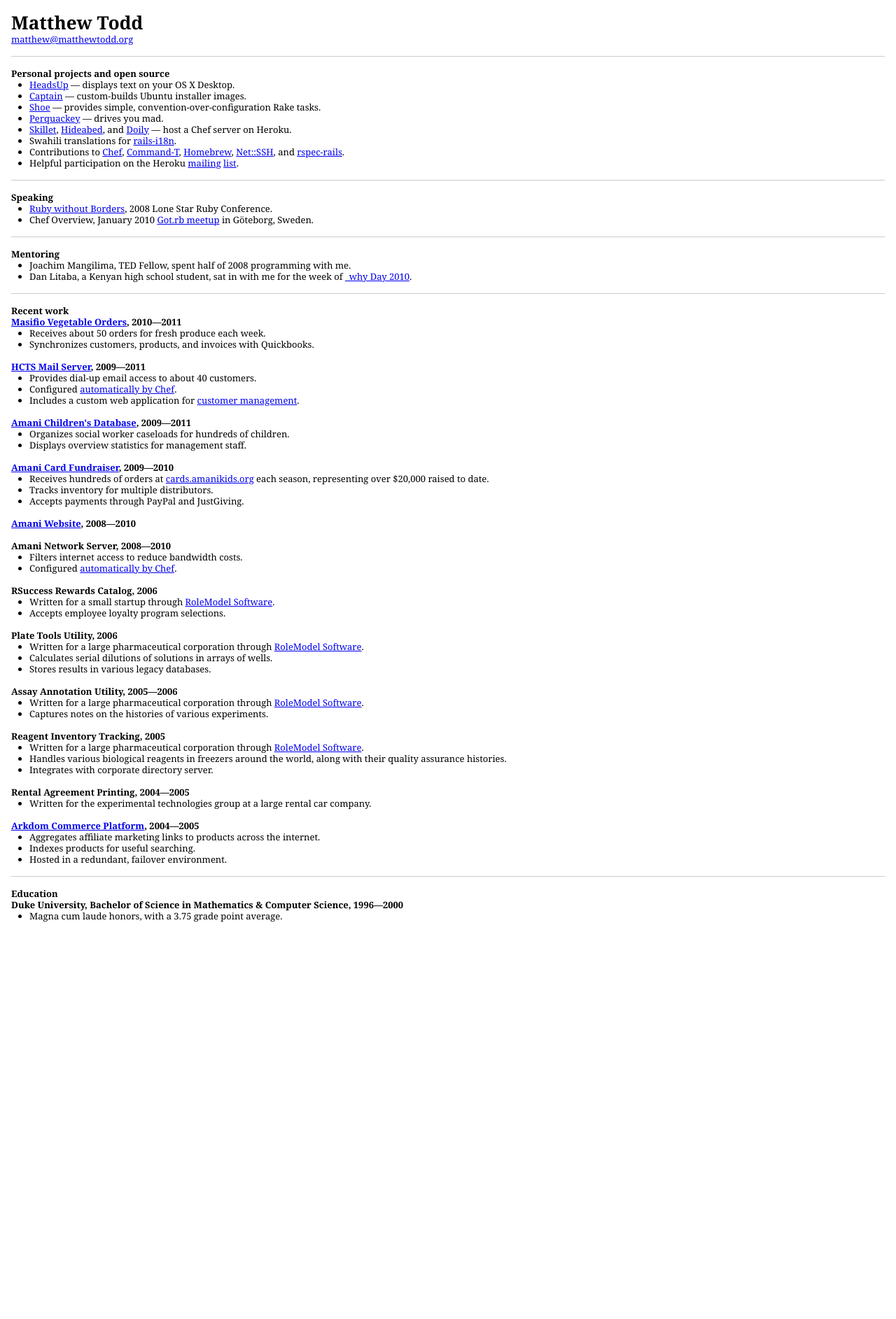
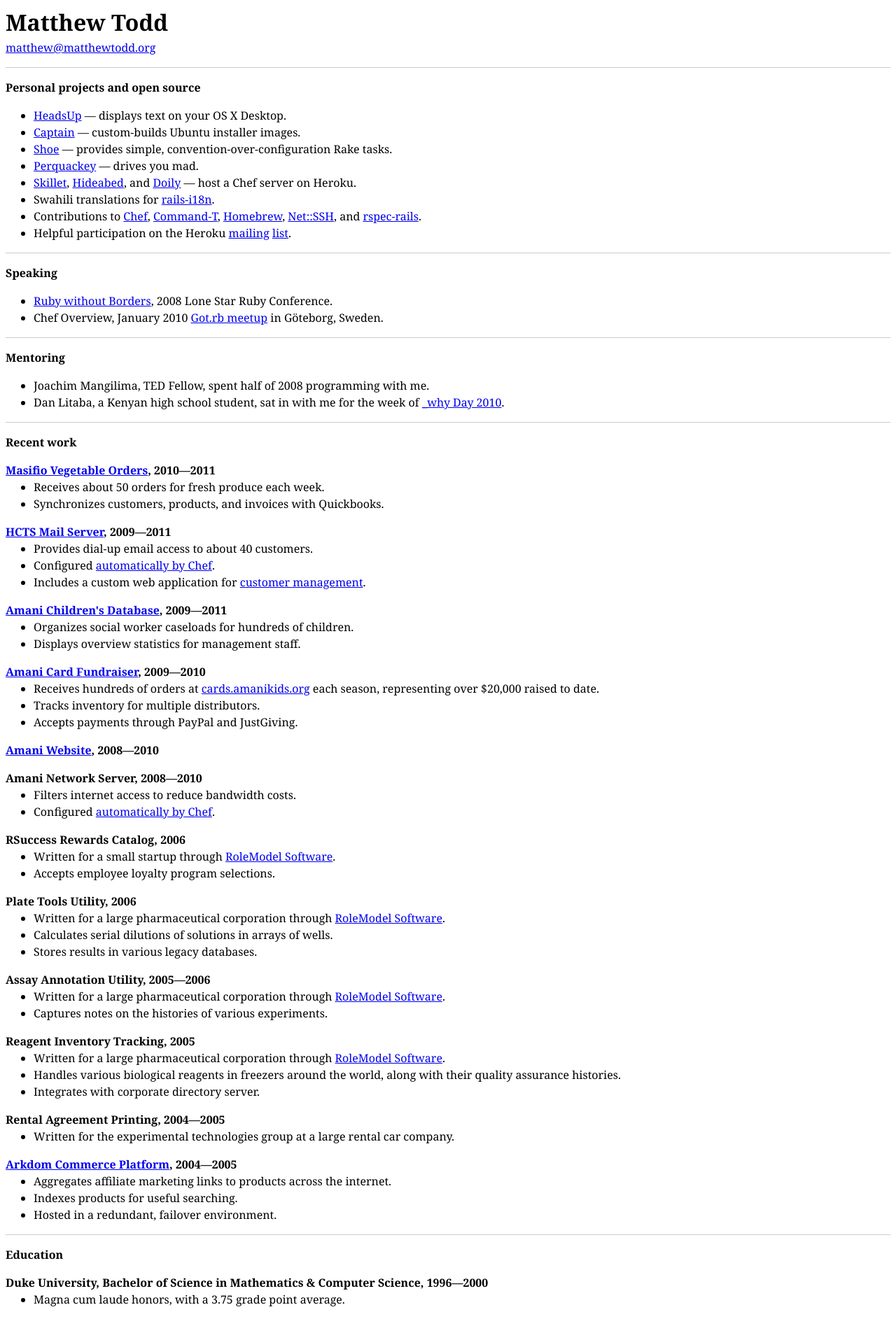
Before and after one commit to matthewtodd/matthewtodd.github.io, a Jekyll site: the page app/resume.html, which Jekyll copies as it is, in a window 1280 px wide. Shown: the whole page at 70% size. Built offline with Jekyll 4.4.1, drawn with Linux system fonts in a browser that asks for light colours; before the commit the page ends 1333 px from its top, so only the background shows below that.

Commit message:
Inline the styles we care about.

```diff
--- a/app/resume.html
+++ b/app/resume.html
@@ -4,8 +4,49 @@
     <meta charset="utf-8">
     <meta http-equiv="X-UA-Compatible" content="IE=edge,chrome=1">
     <title>Matthew Todd &mdash; Resume</title>
-    <link rel="stylesheet" href="/stylesheets/style.css">
-    <link rel="stylesheet" href="/stylesheets/resume.css">
+    <style>
+      * {
+        font-family: Georgia, serif;
+        line-height: 1.5em;
+      }
+
+      h1, hgroup, section, ul {
+        margin: 0 0 1em 0;
+      }
+
+      header h1 {
+        font-size: 2em;
+      }
+
+      hgroup h1 {
+        margin: 0;
+      }
+
+      hgroup h2 {
+        font-size: 1em;
+        font-weight: normal;
+        margin: 0;
+      }
+
+      section {
+        border-top: 1px solid #ccc;
+        padding-top: 1em;
+      }
+
+      section h1 {
+        font-size: 1em;
+      }
+
+      section section {
+        border-top: none;
+        padding-top: 0;
+      }
+
+      section section h1 {
+        font-size: 1em;
+        margin: 0;
+      }
+    </style>
     <!--[if lt IE 9]>
     <script src="http://html5shim.googlecode.com/svn/trunk/html5.js"></script>
     <![endif]-->
--- a/app/stylesheets/resume.css
+++ /dev/null
@@ -1,35 +0,0 @@
-body, select, input, textarea {
-  font-family: Georgia, serif;
-}
-
-body {
-  margin: 1.231em;
-}
-
-h2, h3, h4, h5, h6 { font-weight: normal; }
-
-hgroup, section, ul {
-  margin-bottom: 1.231em;
-}
-
-header hgroup h1 {
-  font-size: 2em;
-}
-
-section hgroup h1 {
-  font-size: 1.5em;
-}
-
-section {
-  border-top: 1px solid #ccc;
-  padding-top: 1.231em;
-}
-
-section section {
-  border-top: none;
-  padding-top: 0;
-}
-
-@media print {
-  a.self[href]:after { content: "" }
-}
--- a/app/stylesheets/style.css
+++ /dev/null
@@ -1,260 +0,0 @@
-/**
- * HTML5 ✰ Boilerplate
- *
- * style.css contains a reset, font normalization and some base styles.
- *
- * Credit is left where credit is due.
- * Much inspiration was taken from these projects:
- * - yui.yahooapis.com/2.8.1/build/base/base.css
- * - camendesign.com/design/
- * - praegnanz.de/weblog/htmlcssjs-kickstart
- */
-
-
-/**
- * html5doctor.com Reset Stylesheet (Eric Meyer's Reset Reloaded + HTML5 baseline)
- * v1.6.1 2010-09-17 | Authors: Eric Meyer & Richard Clark
- * html5doctor.com/html-5-reset-stylesheet/
- */
-
-html, body, div, span, object, iframe,
-h1, h2, h3, h4, h5, h6, p, blockquote, pre,
-abbr, address, cite, code, del, dfn, em, img, ins, kbd, q, samp,
-small, strong, sub, sup, var, b, i, dl, dt, dd, ol, ul, li,
-fieldset, form, label, legend,
-table, caption, tbody, tfoot, thead, tr, th, td,
-article, aside, canvas, details, figcaption, figure,
-footer, header, hgroup, menu, nav, section, summary,
-time, mark, audio, video {
-  margin: 0;
-  padding: 0;
-  border: 0;
-  font-size: 100%;
-  font: inherit;
-  vertical-align: baseline;
-}
-
-article, aside, details, figcaption, figure,
-footer, header, hgroup, menu, nav, section {
-  display: block;
-}
-
-blockquote, q { quotes: none; }
-
-blockquote:before, blockquote:after,
-q:before, q:after { content: ""; content: none; }
-
-ins { background-color: #ff9; color: #000; text-decoration: none; }
-
-mark { background-color: #ff9; color: #000; font-style: italic; font-weight: bold; }
-
-del { text-decoration: line-through; }
-
-abbr[title], dfn[title] { border-bottom: 1px dotted; cursor: help; }
-
-table { border-collapse: collapse; border-spacing: 0; }
-
-hr { display: block; height: 1px; border: 0; border-top: 1px solid #ccc; margin: 1em 0; padding: 0; }
-
-input, select { vertical-align: middle; }
-
-
-/**
- * Font normalization inspired by YUI Library's fonts.css: developer.yahoo.com/yui/
- */
-
-body { font:13px/1.231 sans-serif; *font-size:small; } /* Hack retained to preserve specificity */
-select, input, textarea, button { font:99% sans-serif; }
-
-/* Normalize monospace sizing:
-   en.wikipedia.org/wiki/MediaWiki_talk:Common.css/Archive_11#Teletype_style_fix_for_Chrome */
-pre, code, kbd, samp { font-family: monospace, sans-serif; }
-
-
-/**
- * Minimal base styles.
- */
-
-/* Always force a scrollbar in non-IE */
-html { overflow-y: scroll; }
-
-/* Accessible focus treatment: people.opera.com/patrickl/experiments/keyboard/test */
-a:hover, a:active { outline: none; }
-
-ul, ol { margin-left: 2em; }
-ol { list-style-type: decimal; }
-
-/* Remove margins for navigation lists */
-nav ul, nav li { margin: 0; list-style:none; list-style-image: none; }
-
-small { font-size: 85%; }
-strong, th { font-weight: bold; }
-
-td { vertical-align: top; }
-
-/* Set sub, sup without affecting line-height: gist.github.com/413930 */
-sub, sup { font-size: 75%; line-height: 0; position: relative; }
-sup { top: -0.5em; }
-sub { bottom: -0.25em; }
-
-pre {
-  /* www.pathf.com/blogs/2008/05/formatting-quoted-code-in-blog-posts-css21-white-space-pre-wrap/ */
-  white-space: pre; white-space: pre-wrap; word-wrap: break-word;
-  padding: 15px;
-}
-
-textarea { overflow: auto; } /* www.sitepoint.com/blogs/2010/08/20/ie-remove-textarea-scrollbars/ */
-
-.ie6 legend, .ie7 legend { margin-left: -7px; }
-
-/* Align checkboxes, radios, text inputs with their label by: Thierry Koblentz tjkdesign.com/ez-css/css/base.css  */
-input[type="radio"] { vertical-align: text-bottom; }
-input[type="checkbox"] { vertical-align: bottom; }
-.ie7 input[type="checkbox"] { vertical-align: baseline; }
-.ie6 input { vertical-align: text-bottom; }
-
-/* Hand cursor on clickable input elements */
-label, input[type="button"], input[type="submit"], input[type="image"], button { cursor: pointer; }
-
-/* Webkit browsers add a 2px margin outside the chrome of form elements */
-button, input, select, textarea { margin: 0; }
-
-/* Colors for form validity */
-input:valid, textarea:valid   {  }
-input:invalid, textarea:invalid {
-   border-radius: 1px; -moz-box-shadow: 0px 0px 5px red; -webkit-box-shadow: 0px 0px 5px red; box-shadow: 0px 0px 5px red;
-}
-.no-boxshadow input:invalid, .no-boxshadow textarea:invalid { background-color: #f0dddd; }
-
-
-/* These selection declarations have to be separate
-   No text-shadow: twitter.com/miketaylr/status/12228805301
-   Also: hot pink! */
-/* ::-moz-selection{ background: #FF5E99; color:#fff; text-shadow: none; } */
-/* ::selection { background:#FF5E99; color:#fff; text-shadow: none; } */
-
-/* j.mp/webkit-tap-highlight-color */
-/* a:link { -webkit-tap-highlight-color: #FF5E99; } */
-
-/* Make buttons play nice in IE:
-   www.viget.com/inspire/styling-the-button-element-in-internet-explorer/ */
-button {  width: auto; overflow: visible; }
-
-/* Bicubic resizing for non-native sized IMG:
-   code.flickr.com/blog/2008/11/12/on-ui-quality-the-little-things-client-side-image-resizing/ */
-.ie7 img { -ms-interpolation-mode: bicubic; }
-
-/**
- * You might tweak these..
- */
-
-body, select, input, textarea {
-  /* #444 looks better than black: twitter.com/H_FJ/statuses/11800719859 */
-  /* color: #444; */
-  /* Set your base font here, to apply evenly */
-  /* font-family: Georgia, serif; */
-}
-
-/* Headers (h1, h2, etc) have no default font-size or margin; define those yourself */
-h1, h2, h3, h4, h5, h6 { font-weight: bold; }
-
-/* a, a:active, a:visited { color: #607890; } */
-/* a:hover { color: #036; } */
-
-
-/**
- * Primary styles
- *
- * Author:
- */
-
-
-
-
-
-
-
-
-
-
-
-
-
-
-
-
-/**
- * Non-semantic helper classes: please define your styles before this section.
- */
-
-/* For image replacement */
-.ir { display: block; text-indent: -999em; overflow: hidden; background-repeat: no-repeat; text-align: left; direction: ltr; }
-
-/* Hide for both screenreaders and browsers:
-   css-discuss.incutio.com/wiki/Screenreader_Visibility */
-.hidden { display: none; visibility: hidden; }
-
-/* Hide only visually, but have it available for screenreaders: by Jon Neal.
-  www.webaim.org/techniques/css/invisiblecontent/  &  j.mp/visuallyhidden */
-.visuallyhidden { border: 0; clip: rect(0 0 0 0); height: 1px; margin: -1px; overflow: hidden; padding: 0; position: absolute; width: 1px; }
-/* Extends the .visuallyhidden class to allow the element to be focusable when navigated to via the keyboard: drupal.org/node/897638 */
-.visuallyhidden.focusable:active,
-.visuallyhidden.focusable:focus { clip: auto; height: auto; margin: 0; overflow: visible; position: static; width: auto; }
-
-/* Hide visually and from screenreaders, but maintain layout */
-.invisible { visibility: hidden; }
-
-/* The Magnificent Clearfix: Updated to prevent margin-collapsing on child elements.
-   j.mp/bestclearfix */
-.clearfix:before, .clearfix:after { content: "\0020"; display: block; height: 0; overflow: hidden; }
-.clearfix:after { clear: both; }
-/* Fix clearfix: blueprintcss.lighthouseapp.com/projects/15318/tickets/5-extra-margin-padding-bottom-of-page */
-.clearfix { zoom: 1; }
-
-
-
-/**
- * Media queries for responsive design.
- *
- * These follow after primary styles so they will successfully override.
- */
-
-@media all and (orientation:portrait) {
-  /* Style adjustments for portrait mode goes here */
-
-}
-
-@media all and (orientation:landscape) {
-  /* Style adjustments for landscape mode goes here */
-
-}
-
-/* Grade-A Mobile Browsers (Opera Mobile, Mobile Safari, Android Chrome)
-   consider this: www.cloudfour.com/css-media-query-for-mobile-is-fools-gold/ */
-@media screen and (max-device-width: 480px) {
-
-
-  /* Uncomment if you don't want iOS and WinMobile to mobile-optimize the text for you: j.mp/textsizeadjust */
-  /* html { -webkit-text-size-adjust:none; -ms-text-size-adjust:none; } */
-}
-
-
-/**
- * Print styles.
- *
- * Inlined to avoid required HTTP connection: www.phpied.com/delay-loading-your-print-css/
- */
-@media print {
-  * { background: transparent !important; color: black !important; text-shadow: none !important; filter:none !important;
-  -ms-filter: none !important; } /* Black prints faster: sanbeiji.com/archives/953 */
-  a, a:visited { color: #444 !important; text-decoration: underline; }
-  a[href]:after { content: " (" attr(href) ")"; }
-  abbr[title]:after { content: " (" attr(title) ")"; }
-  .ir a:after, a[href^="javascript:"]:after, a[href^="#"]:after { content: ""; }  /* Don't show links for images, or javascript/internal links */
-  pre, blockquote { border: 1px solid #999; page-break-inside: avoid; }
-  thead { display: table-header-group; } /* css-discuss.incutio.com/wiki/Printing_Tables */
-  tr, img { page-break-inside: avoid; }
-  @page { margin: 0.5cm; }
-  p, h2, h3 { orphans: 3; widows: 3; }
-  h2, h3{ page-break-after: avoid; }
-}
```
